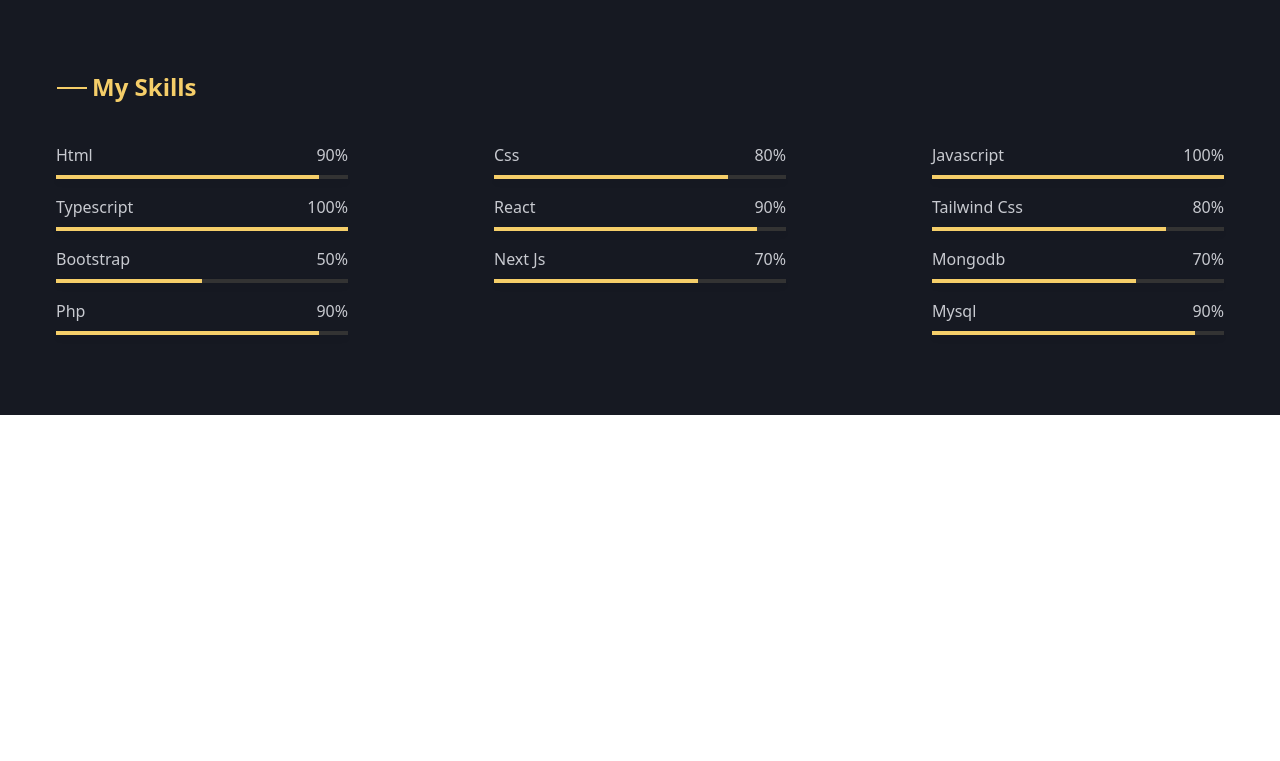
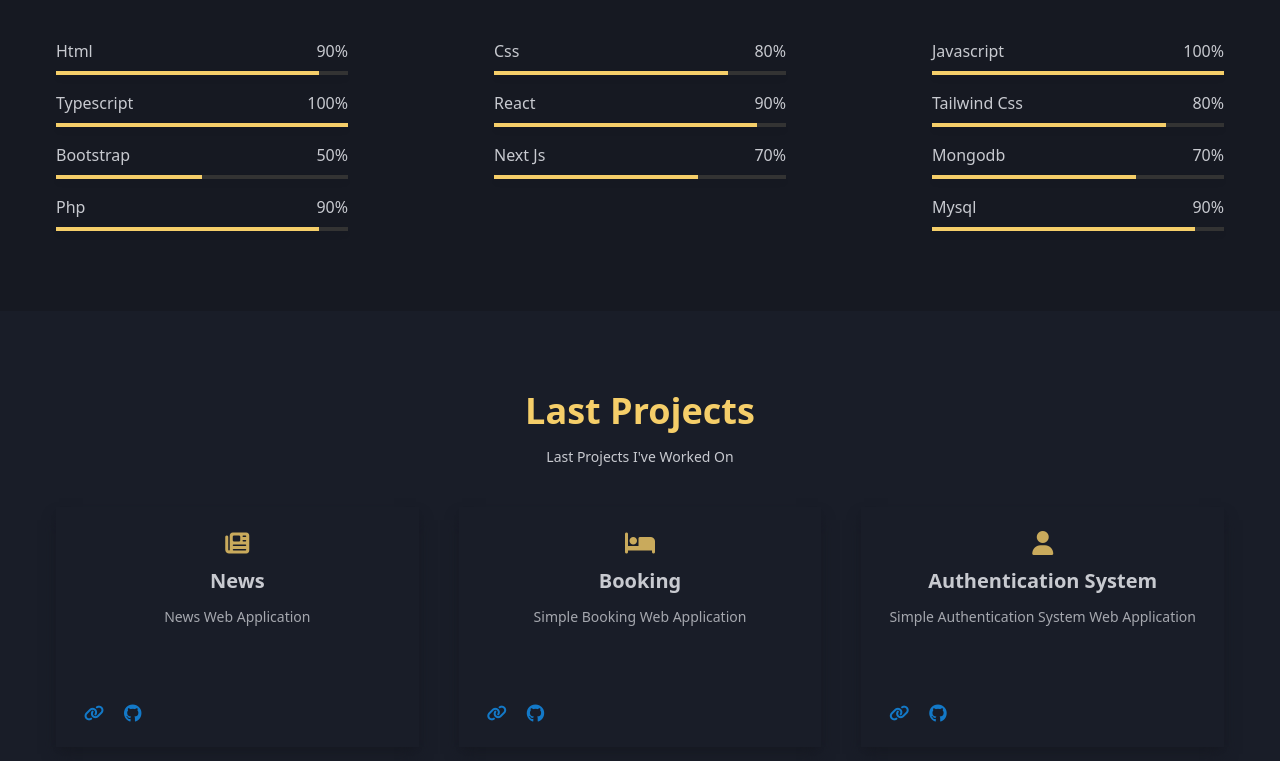
Before and after one commit to FYOTOL1/portfolio, a React (Vite) app: page / in a window 1280 px wide. Shown: the part 1465-2226 px from the top of the page. Before the commit the page ends 1880 px from the top, so only its background shows below. Built offline with nearby package versions, Linux system fonts and the light colour scheme.

Commit message:
Add: add Last Projects Section and Fix Some Problems | 30m

```diff
--- a/src/components/home/AboutMe.tsx
+++ b/src/components/home/AboutMe.tsx
@@ -53,7 +53,7 @@
 
   const renderMySkills = mySkills.map((e) => (
     <>
-      <div className="flex flex-col gap-2 w-full sm:w-1/2 md:w-1/3 lg:w-1/4 text-text-100">
+      <div className="flex flex-col gap-2 w-full w-full md:w-1/3 lg:w-1/4 text-text-100">
         <div className="flex justify-between items-center capitalize">
           <p>{e.title}</p>
           <p>{e.rate + "%"}</p>
@@ -72,7 +72,11 @@
     <div id="about_me" className="py-20 bg-main-200 w-full">
       <div className="container flex flex-col gap-20 w-full max-w-[1200px]">
         <div className="flex items-center gap-5 sm:gap-10 md:gp-20 lg:gap-30 xl:gap-40 text-xs sm:text-base md:text-lg lg:text-xl">
-          <img className="w-1/2 max-w-96" src="/landing.png" alt="Error" />
+          <img
+            className="w-1/2 max-w-[300xp]"
+            src="/thinking.png"
+            alt="Error"
+          />
           <div className="flex flex-col gap-5">
             <h1 className="AboutMe relative text-lg sm:text-3xl md:text-4xl text-text-200 font-semibold ms-9">
               About Me
--- /dev/null
+++ b/src/components/home/LastProjects.tsx
@@ -0,0 +1,103 @@
+import { Link } from "react-router-dom";
+
+type TLastProjects = {
+  projectName: string;
+  projectLink: string;
+  projectLogo: string;
+  projectDescription: string;
+  projectGithub: string;
+};
+
+const ProjectCard = ({
+  projectName,
+  projectLink,
+  projectLogo,
+  projectDescription,
+  projectGithub,
+}: TLastProjects) => {
+  return (
+    <>
+      <div className="flex flex-col items-center gap-2 bg-main-100 w-1/2 md:w-1/3 h-60 shadow-main-200 shadow-lg p-5 pb-3">
+        <i className={`${projectLogo} text-text-200 text-2xl opacity-80`}></i>
+        <h1 className="md:text-base lg:text-xl font-semibold text-text-100">
+          {projectName}
+        </h1>
+        <p className="text-text-100 text-center opacity-80 text-sm mt-1">
+          {projectDescription}
+        </p>
+
+        <div className="flex items-center justify-between w-full mt-auto">
+          <div className="flex items-center gap-1">
+            <Link
+              className="opacity-80 transition-all hover:opacity-100 p-2"
+              to={projectLink}
+            >
+              <i className="fa-solid fa-link text-text-300"></i>
+            </Link>
+            <Link
+              className="opacity-80 transition-all hover:opacity-100 p-2 text-lg"
+              to={projectGithub}
+            >
+              <i className="fa-brands fa-github text-text-300"></i>
+            </Link>
+          </div>
+        </div>
+      </div>
+    </>
+  );
+};
+
+const LastProjects = () => {
+  const LastProjects: TLastProjects[] = [
+    {
+      projectName: "News",
+      projectLink: "https://platinum-kappa.vercel.app/",
+      projectLogo: "fa-solid fa-newspaper",
+      projectDescription: "News Web Application",
+      projectGithub: "https://github.com/FYOTOL1/platinum",
+    },
+    {
+      projectName: "Booking",
+      projectLink: "https://bookin-seven.vercel.app/dist/en/pages/Home.html",
+      projectLogo: "fa-solid fa-bed",
+      projectDescription: "Simple Booking Web Application",
+      projectGithub: "https://github.com/FYOTOL1/bookin",
+    },
+    {
+      projectName: "Authentication System",
+      projectLink: "https://acceptme.vercel.app/",
+      projectLogo: "fa-solid fa-user",
+      projectDescription: "Simple Authentication System Web Application",
+      projectGithub: "https://github.com/FYOTOL1/auth_system",
+    },
+  ];
+
+  return (
+    <>
+      <div className="w-full bg-main-100 py-20">
+        <div className="container w-full max-w-[1200px]">
+          <h1 className="text-4xl font-semibold text-text-200 text-center">
+            Last Projects
+          </h1>
+          <p className="text-text-100 text-center mt-4 text-sm">
+            Last Projects I've Worked On
+          </p>
+
+          <div className="flex items-center flex-col md:flex-row gap-4 md:gap-6 lg:gap-10 mt-10">
+            {LastProjects.map((e) => (
+              <ProjectCard
+                projectName={e.projectName}
+                projectLink={e.projectLink}
+                projectLogo={e.projectLogo}
+                projectDescription={e.projectDescription}
+                projectGithub={e.projectGithub}
+              />
+            ))}
+          </div>
+        </div>
+      </div>
+    </>
+  );
+};
+
+export default LastProjects;
--- a/src/pages/HomePage.tsx
+++ b/src/pages/HomePage.tsx
@@ -1,6 +1,7 @@
 import Header from "@components/home/Header";
 import Landing from "@components/home/Landing";
 import AboutMe from "@components/home/AboutMe";
+import LastProjects from "@components/home/LastProjects";
 
 const HomePage = () => {
   return (
@@ -8,6 +9,7 @@
       <Header />
       <Landing />
       <AboutMe />
+      <LastProjects />
     </div>
   );
 };
--- a/tailwind.config.js
+++ b/tailwind.config.js
@@ -11,11 +11,13 @@
       main: {
         100: "#191d28",
         200: "#161922",
+        300: "##171b26",
       },
       black: "#333",
       text: {
         100: "#c8cad0",
         200: "#f5ce69",
+        300: "#1291f0",
       },
     },
   },
```
Also changed, not shown: public/thinking.png (added).
